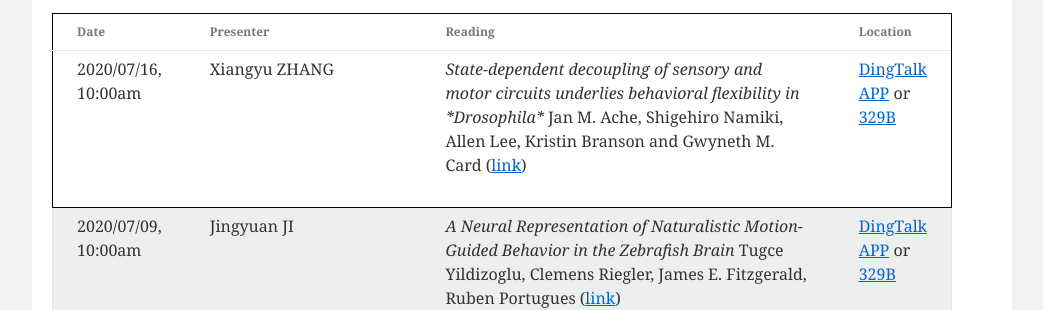
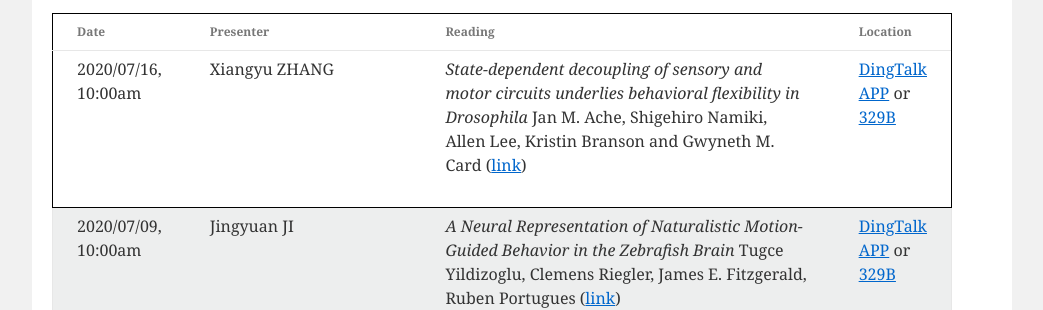
Before and after one commit to CNeuroUSTC/CNeuroUSTC.github.io, a Jekyll site: the page built from index.html, in a window 1280 px wide and 900 px high, scrolled down 879 px. Shown: the part 202-512 px from the top of the window, without its empty margins (118-1161 px from the left). Built offline with Jekyll 4.4.1, drawn with Linux system fonts in a browser that asks for light colours.

```diff
--- a/_data/meeting_info.yml
+++ b/_data/meeting_info.yml
@@ -1,6 +1,6 @@
 - presenter: Xiangyu ZHANG
   date: 2020/07/16, 10:00am
-  paper: "State-dependent decoupling of sensory and motor circuits underlies behavioral flexibility in *Drosophila*"
+  paper: "State-dependent decoupling of sensory and motor circuits underlies behavioral flexibility in Drosophila"
   url: "https://www.nature.com/articles/s41593-019-0413-4#Sec2"
   pdf: "None"
   authors: "Jan M. Ache, Shigehiro Namiki, Allen Lee, Kristin Branson and Gwyneth M. Card"
```
